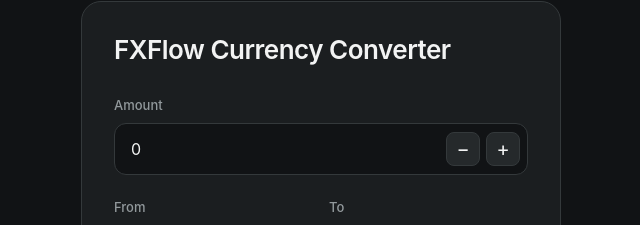
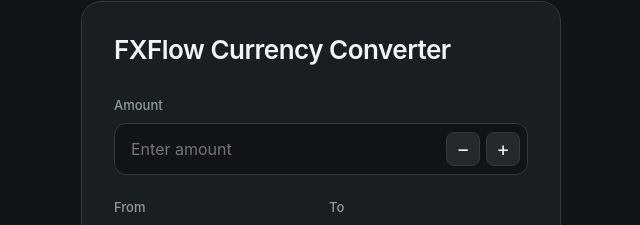
Before and after one commit to djimgon/fxflow, a React app in the folder frontend/: page / in a window 1280 px wide. Shown: the part 79-304 px from the top of the page, without its empty margins (319-959 px from the left). Built offline with nearby package versions, Linux system fonts and the light colour scheme; the HTML template or start-up script is replaced by a standard one.

Commit message:
Added fix bug

```diff
--- a/frontend/src/components/CurrencyConverter.jsx
+++ b/frontend/src/components/CurrencyConverter.jsx
@@ -1,4 +1,4 @@
-import { useState, useMemo } from "react";
+import {useState, useMemo} from "react";
 
 const currencies = ["USD", "EUR", "GBP", "JPY"];
 
@@ -10,7 +10,7 @@ const exchangeRates = {
 };
 
 export function CurrencyConverter() {
-    const [amount, setAmount] = useState(0);
+    const [amount, setAmount] = useState("");
     const [fromCurrency, setFromCurrency] = useState("USD");
     const [toCurrency, setToCurrency] = useState("EUR");
 
```
Lines whose indentation alone changed are shown as unchanged.
